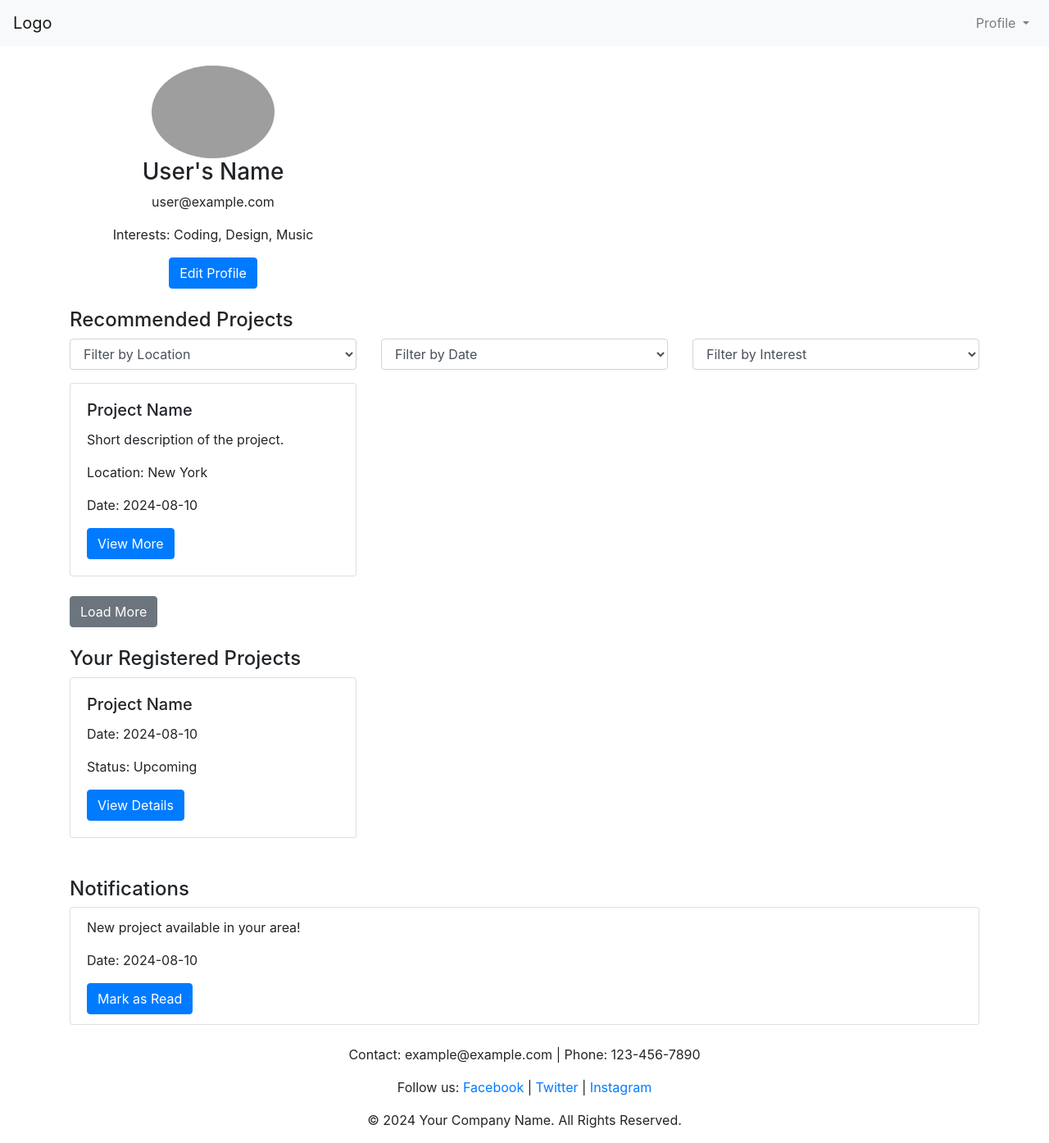
After one commit to immayankvrm/community-connect, a Django app: page /dashboard/ in a window 1280 px wide. The commit adds this page. Shown: the whole page at 82% size. Run offline with Django 5.2, Linux system fonts and the light colour scheme; a user stored in the database is signed in; some libraries are stand-ins or nearby versions; grey boxes are pictures that could not be loaded.

Commit message:
Project model is updated

```diff
--- a/account/admin.py
+++ b/account/admin.py
@@ -1,5 +1,8 @@
 from django.contrib import admin
 
+# Register your models here.
+from .models import *
 
+admin.site.register(UserProfile)
 
-# Register your models here.
+admin.site.register(Project)
--- a/account/urls.py
+++ b/account/urls.py
@@ -1,8 +1,11 @@
 from django.urls import path
-from .views import loginUser,register,home
+from .views import *
 
 urlpatterns = [
     path('', home, name='home'),
     path('login/', loginUser, name='loginUser'),
     path('register/', register, name='register'),
+    path('dashboard/', dashboard, name='dashboard'),
+    path('create_profile/', create_profile, name='create_profile'),
+
 ]
--- a/account/views.py
+++ b/account/views.py
@@ -1,11 +1,16 @@
 from django.shortcuts import render,redirect
 from django.http import HttpResponse
 from django.contrib.auth.forms import UserCreationForm
-from .forms import CreateUserForm
+from .forms import CreateUserForm,UserProfileForm
 from django.contrib import messages
+from .models import UserProfile
 from django.contrib.auth import authenticate,login
+from .decorators import unauthenticated_user
+from django.contrib.auth.decorators import login_required
+
 
 def register(request):
+
     form = CreateUserForm()
     if request.method == 'POST':
         form = CreateUserForm(request.POST)
@@ -13,25 +18,63 @@ def register(request):
         if form.is_valid():
             form.save()
             messages.success(request, "Registration Successful")
-            return redirect(loginUser)
-        else:
-            form = CreateUserForm()
-    context = {'form':form}
-    return render(request, 'register.html',context)
+            return redirect('loginUser')
+
+    context = {'form': form}
+    return render(request, 'register.html', context)
+
 
 
 def loginUser(request):
     if request.method == 'POST':
-       username = request.POST.get('username')
-       password = request.POST.get('password')
-       user = authenticate(request, username=username, password=password)
-       if user is not None:
-        login(request,user)
-        return HttpResponse('dashboard')
-       else:
-        messages.info(request,'Username Or Password is incorrect')
+        username = request.POST.get('username')
+        password = request.POST.get('password')
+        user = authenticate(request, username=username, password=password)
+        print(user)
+        if user is not None:
+            login(request, user)
+            # Check if the user has a filled profile
+            try:
+                profile = user.userprofile
+                # Redirect to profile creation page if not filled
+                if not profile.first_name or not profile.last_name:
+                    return redirect('create_profile')
+            except UserProfile.DoesNotExist:
+                # Redirect to profile creation page if profile doesn't exist
+                return redirect('create_profile')
+
+        # Redirect to dashboard if profile exists and is filled
+            print('executing')
+            return redirect('dashboard')
+        else:
+            messages.info(request, 'Username or Password is incorrect')
+
     context = {}
-    return render(request, 'login.html',context)
+    return render(request, 'login.html', context)
 
 def home(request):
     return render(request, 'home.html')
+
+
+@login_required
+def dashboard(request):
+    return render(request, 'dashboard.html')
+
+@login_required
+def create_profile(request):
+    try:
+        profile = UserProfile.objects.get(user=request.user)
+        return redirect('dashboard')  # Redirect if the profile already exists
+    except UserProfile.DoesNotExist:
+        if request.method == 'POST':
+            form = UserProfileForm(request.POST, request.FILES)
+            if form.is_valid():
+                profile = form.save(commit=False)
+                profile.user = request.user
+                profile.save()
+                return redirect('dashboard')  # Redirect to dashboard after profile creation
+        else:
+            form = UserProfileForm()
+
+        context = {'form': form}
+        return render(request, 'profile_form.html', context)
--- /dev/null
+++ b/template/dashboard.html
@@ -0,0 +1,136 @@
+<!DOCTYPE html>
+<html lang="en">
+<head>
+    <meta charset="UTF-8">
+    <meta name="viewport" content="width=device-width, initial-scale=1.0">
+    <title>Dashboard</title>
+    <!-- Bootstrap CSS -->
+    <link href="https://stackpath.bootstrapcdn.com/bootstrap/4.5.2/css/bootstrap.min.css" rel="stylesheet">
+</head>
+<body>
+
+    <!-- Header Section -->
+    <nav class="navbar navbar-expand-lg navbar-light bg-light">
+        <a class="navbar-brand" href="#">Logo</a>
+        <div class="collapse navbar-collapse justify-content-end">
+            <ul class="navbar-nav">
+                <li class="nav-item dropdown">
+                    <a class="nav-link dropdown-toggle" href="#" id="navbarDropdown" role="button" data-toggle="dropdown">
+                        Profile
+                    </a>
+                    <div class="dropdown-menu dropdown-menu-right">
+                        <a class="dropdown-item" href="#">Edit Profile</a>
+                        <div class="dropdown-divider"></div>
+                        <a class="dropdown-item" href="#">Logout</a>
+                    </div>
+                </li>
+            </ul>
+        </div>
+    </nav>
+
+    <div class="container mt-4">
+
+        <!-- Profile Section -->
+        <div class="row mb-4">
+            <div class="col-md-4 text-center">
+                <img src="profile-pic-url.jpg" class="rounded-circle" alt="Profile Picture" width="150">
+                <h3>User's Name</h3>
+                <p>user@example.com</p>
+                <p>Interests: Coding, Design, Music</p>
+                <a href="#" class="btn btn-primary">Edit Profile</a>
+            </div>
+        </div>
+
+        <!-- Project Feed Section -->
+        <div class="row mb-4">
+            <div class="col-md-12">
+                <h4>Recommended Projects</h4>
+                <div class="row mb-3">
+                    <div class="col">
+                        <select class="form-control">
+                            <option>Filter by Location</option>
+                        </select>
+                    </div>
+                    <div class="col">
+                        <select class="form-control">
+                            <option>Filter by Date</option>
+                        </select>
+                    </div>
+                    <div class="col">
+                        <select class="form-control">
+                            <option>Filter by Interest</option>
+                        </select>
+                    </div>
+                </div>
+                <div class="row">
+                    <div class="col-md-4 mb-4">
+                        <div class="card">
+                            <div class="card-body">
+                                <h5 class="card-title">Project Name</h5>
+                                <p class="card-text">Short description of the project.</p>
+                                <p>Location: New York</p>
+                                <p>Date: 2024-08-10</p>
+                                <a href="#" class="btn btn-primary">View More</a>
+                            </div>
+                        </div>
+                    </div>
+                    <!-- Repeat Project Cards as needed -->
+                </div>
+                <button class="btn btn-secondary">Load More</button>
+            </div>
+        </div>
+
+        <!-- Registered Projects Section -->
+        <div class="row mb-4">
+            <div class="col-md-12">
+                <h4>Your Registered Projects</h4>
+                <div class="row">
+                    <div class="col-md-4 mb-4">
+                        <div class="card">
+                            <div class="card-body">
+                                <h5 class="card-title">Project Name</h5>
+                                <p>Date: 2024-08-10</p>
+                                <p>Status: Upcoming</p>
+                                <a href="#" class="btn btn-primary">View Details</a>
+                            </div>
+                        </div>
+                    </div>
+                    <!-- Repeat Registered Project Cards as needed -->
+                </div>
+            </div>
+        </div>
+
+        <!-- Notifications Section -->
+        <div class="row mb-4">
+            <div class="col-md-12">
+                <h4>Notifications</h4>
+                <div class="list-group">
+                    <div class="list-group-item">
+                        <p>New project available in your area!</p>
+                        <p>Date: 2024-08-10</p>
+                        <button class="btn btn-primary">Mark as Read</button>
+                    </div>
+                    <!-- Repeat Notification Cards as needed -->
+                </div>
+            </div>
+        </div>
+
+        <!-- Footer Section -->
+        <footer class="text-center mt-4">
+            <p>Contact: example@example.com | Phone: 123-456-7890</p>
+            <p>Follow us:
+                <a href="#">Facebook</a> |
+                <a href="#">Twitter</a> |
+                <a href="#">Instagram</a>
+            </p>
+            <p>&copy; 2024 Your Company Name. All Rights Reserved.</p>
+        </footer>
+
+    </div>
+
+    <!-- Bootstrap JS and dependencies -->
+    <script src="https://code.jquery.com/jquery-3.5.1.slim.min.js"></script>
+    <script src="https://cdn.jsdelivr.net/npm/@popperjs/core@2.5.2/dist/umd/popper.min.js"></script>
+    <script src="https://stackpath.bootstrapcdn.com/bootstrap/4.5.2/js/bootstrap.min.js"></script>
+</body>
+</html>
--- a/template/login.html
+++ b/template/login.html
@@ -101,7 +101,7 @@
 						</div>
 
 							<div class="d-flex justify-content-center mt-3 login_container">
-				 				<input class="btn login_btn" type="submit" value="Login">
+				 				<input class="btn login_btn" type="submit" value="loginUser">
 				   			</div>
 					</form>
 
```
Also changed, not shown: account/decorators.py (added, +12 -0 lines), account/forms.py (+14 -1 lines), account/models.py (+45 -0 lines), template/profile_form.html (added, +14 -0 lines), account/migrations/0001_initial.py (added), account/migrations/0002_project.py (added), db.sqlite3.
